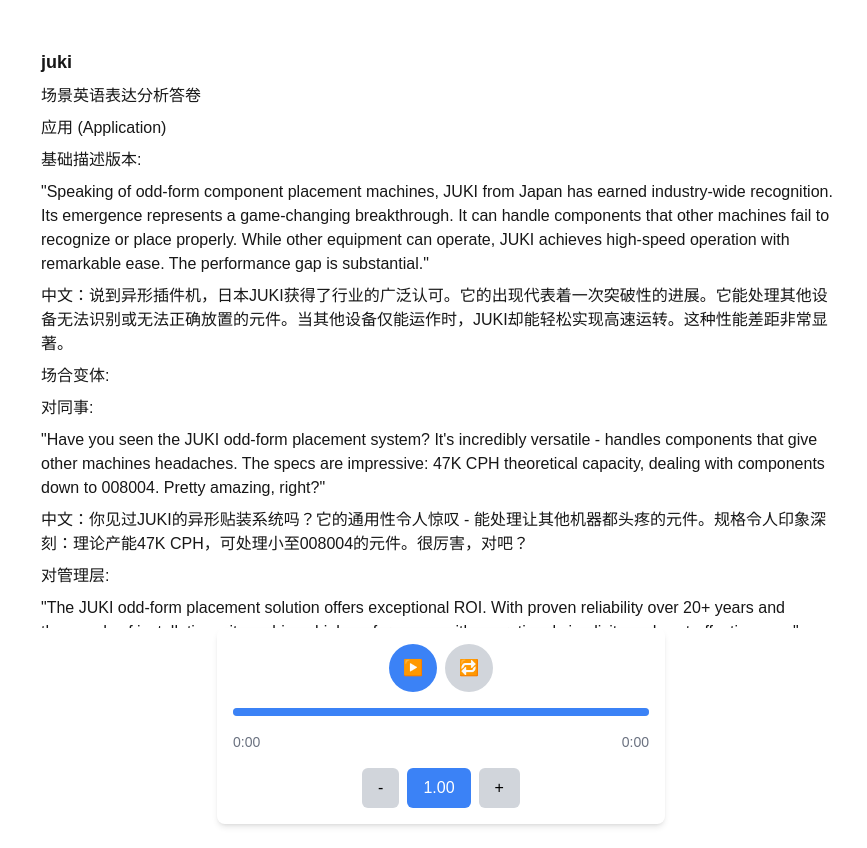
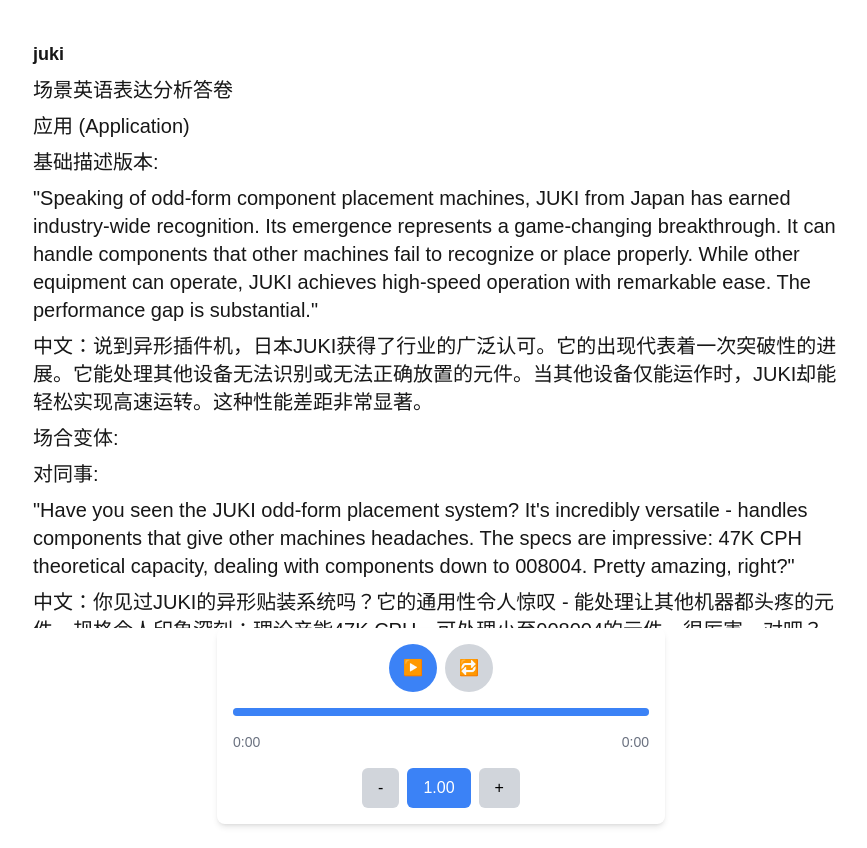
Before and after one commit to lfhwnqe/english-sst, a Next.js app: page /english/play2 in a window 1280 px wide. Shown: the whole page, without its empty margins (199-1066 px from the left). Built offline with nearby package versions, Linux system fonts and the light colour scheme; no server answers; what aws-amplify would draw is missing.

Commit message:
feature: 字体增大

```diff
--- a/app/components/common/scrollPlayer.tsx
+++ b/app/components/common/scrollPlayer.tsx
@@ -10,7 +10,7 @@
   const lines = text.split("\n") || [];
   return (
     <div className="h-screen flex flex-col">
-      <div className="flex-1 overflow-auto p-6">
+      <div className="flex-1 overflow-auto p-4 text-xl">
         <h1 className="text-lg mb-2 font-bold">{name}</h1>
         {lines.map((i, index) => {
           return (
```
